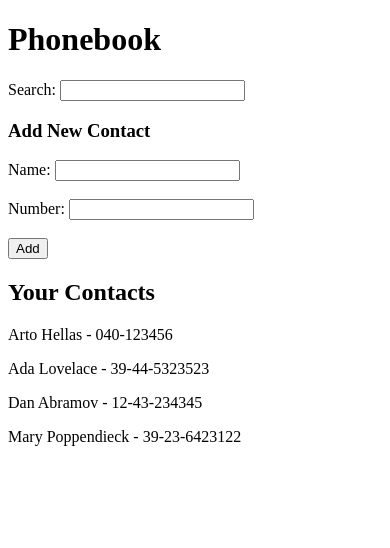
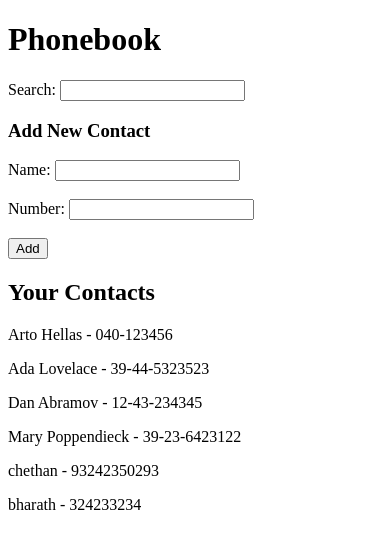
Before and after one commit to chethan25/fullstackopen-2021, a React (Create React App) app in the folder part2/phonebook/: page / in a window 390 px wide. Shown: the top 548 px of the page. Built offline with nearby package versions, Linux system fonts and the light colour scheme; data requests are answered from the project's data file.

Commit message:
solutions to 2.15 and 2.16: phonebook step7 and step8

```diff
--- a/part2/phonebook/db.json
+++ b/part2/phonebook/db.json
@@ -19,6 +19,16 @@
       "name": "Mary Poppendieck",
       "number": "39-23-6423122",
       "id": 4
+    },
+    {
+      "name": "chethan ",
+      "number": "93242350293",
+      "id": 5
+    },
+    {
+      "name": "bharath",
+      "number": "324233234",
+      "id": 6
     }
   ]
 }
--- a/part2/phonebook/src/App.js
+++ b/part2/phonebook/src/App.js
@@ -3,6 +3,7 @@ import axios from 'axios';
 import Contacts from './components/Contacts';
 import Filter from './components/Filter';
 import PersonForm from './components/PersonForm';
+import contactService from './services/contacts';
 
 const App = () => {
   const [persons, setPersons] = useState([]);
@@ -11,9 +12,9 @@ const App = () => {
   const [searchFilter, setSearchFilter] = useState('');
 
   useEffect(() => {
-    axios
-      .get('http://localhost:3001/persons')
-      .then((response) => setPersons(response.data));
+    contactService
+      .getAll()
+      .then((initialContacts) => setPersons(initialContacts));
   }, []);
 
   const handleNameChange = (event) => {
@@ -40,9 +41,12 @@ const App = () => {
       name: newName,
       number: newNumber,
     };
-    setPersons(persons.concat(personObject));
-    setNewName('');
-    setNewNumber('');
+
+    contactService.create(personObject).then((returnedPerson) => {
+      setPersons(persons.concat(returnedPerson));
+      setNewName('');
+      setNewNumber('');
+    });
   };
 
   const handleSearchInput = (event) => {
--- /dev/null
+++ b/part2/phonebook/src/services/contacts.js
@@ -0,0 +1,28 @@
+import axios from 'axios';
+
+const baseUrl = 'http://localhost:3001/persons';
+
+const getAll = async () => {
+  const request = axios.get(baseUrl);
+  const response = await request;
+  return response.data;
+};
+
+const create = async (newObject) => {
+  const request = axios.post(baseUrl, newObject);
+  const response = await request;
+  return response.data;
+};
+
+const update = async (id, newObject) => {
+  const request = axios.put(`${baseUrl}/${id}`, newObject);
+  const response = await request;
+  return response.data;
+};
+
+/* eslint import/no-anonymous-default-export: [2, {"allowObject": true}] */
+export default {
+  getAll,
+  create,
+  update,
+};
```
